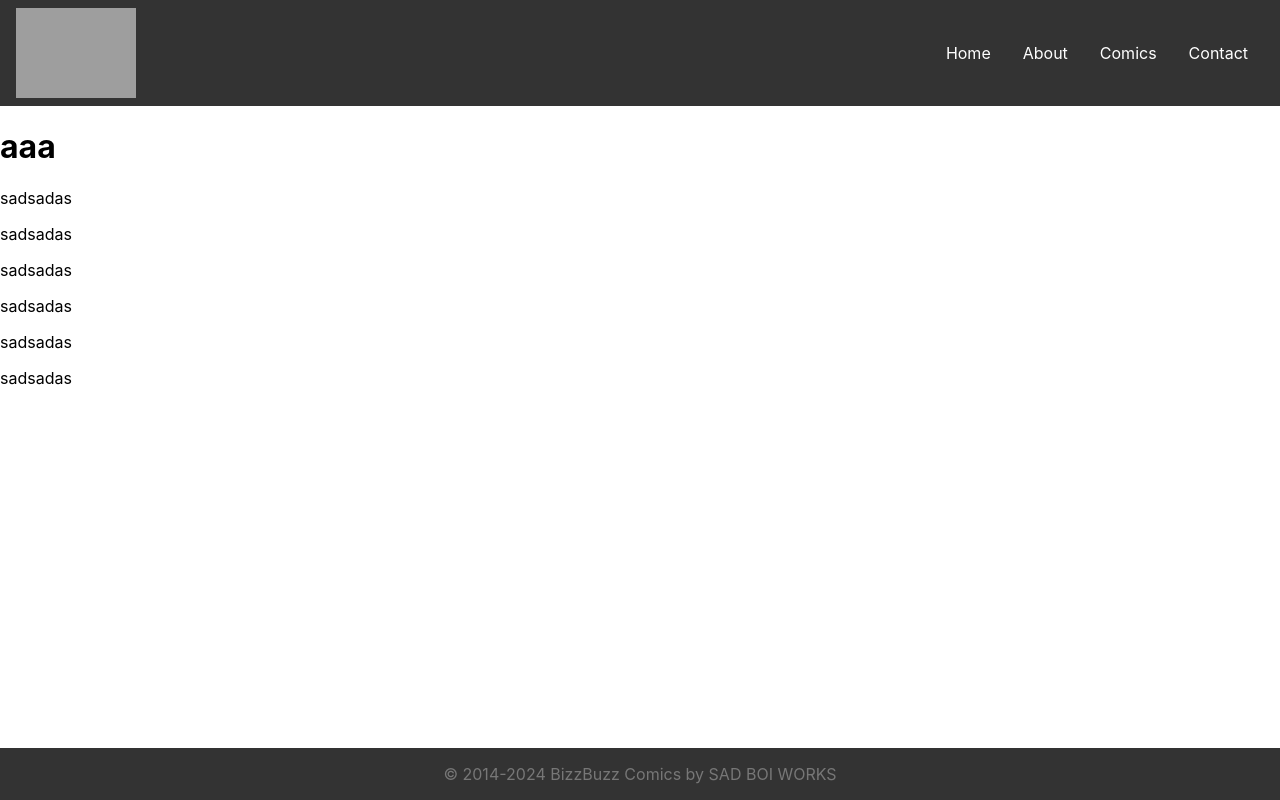
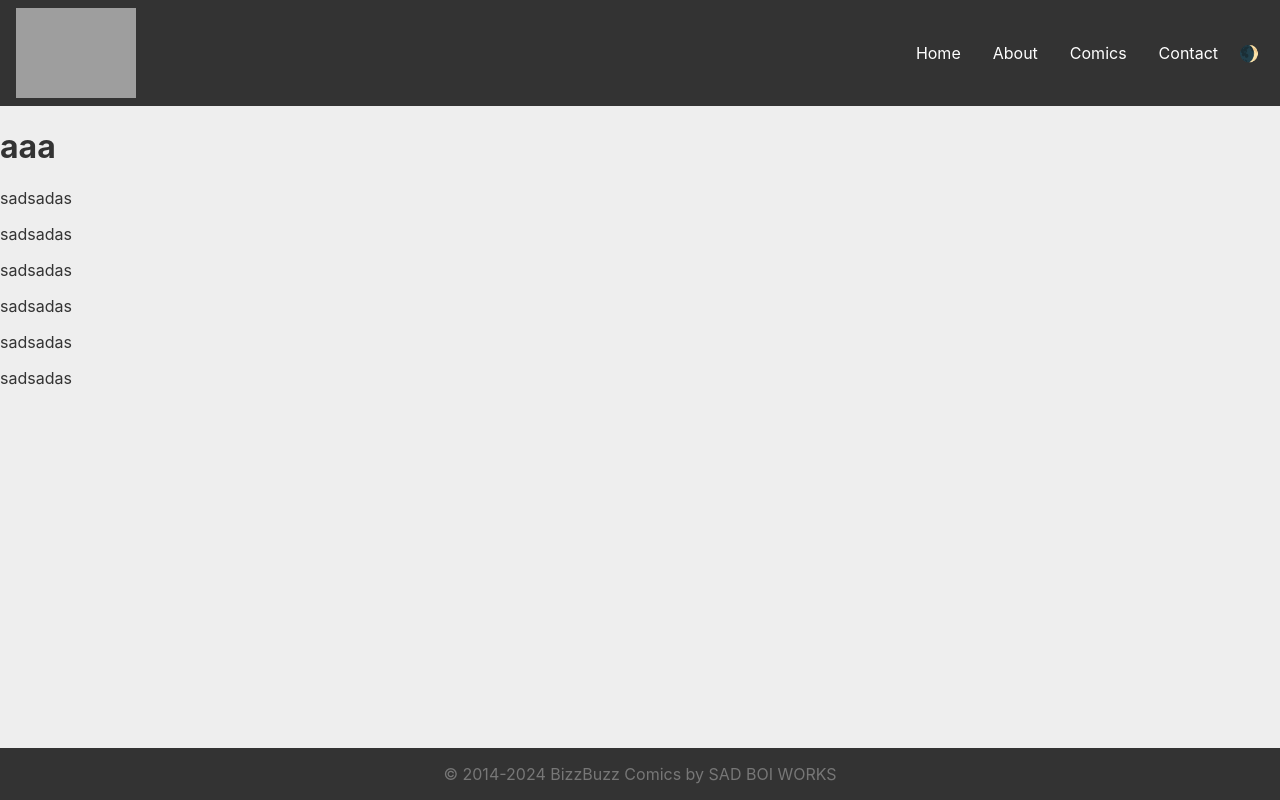
Before and after one commit to imehesz/BizzBuzzComics, a React (Create React App) app: page / in a window 1280 px wide. Built offline with nearby package versions, Linux system fonts and the light colour scheme; no server answers; grey boxes are pictures that could not be loaded.

Commit message:
Added light mode dark mode toggle

```diff
--- a/src/App.scss
+++ b/src/App.scss
@@ -1,3 +1,23 @@
+@import './_variables.scss';
+
+body {
+    background-color: $lightestColor;
+    color: $darkestColor;
+    transition: background-color 0.3s, color 0.3s; // Smooth transition for theme change
+}
+
+// Light theme styles
+body.light {
+    background-color: $lightestColor;
+    color: $darkestColor;
+}
+
+// Dark theme styles
+body.dark {
+    background-color: $darkestColor;
+    color: $lightestColor;
+}
+
 .App {
   text-align: center;
 }
--- a/src/_variables.scss
+++ b/src/_variables.scss
@@ -6,3 +6,6 @@ $breakpoint-lg: 992px;
 $breakpoint-xl: 1200px;
 
 $max-content-width: 960px;
+
+$darkestColor: #333;
+$lightestColor: #eee;
--- a/src/components/Header/Header.js
+++ b/src/components/Header/Header.js
@@ -1,9 +1,26 @@
-import React, { useState } from 'react';
+import React, { useState, useEffect } from 'react';
 import './Header.scss'; // Importing the CSS for the Header
 import { Link } from 'react-router-dom'
 
 function Header() {
-  const [isNavExpanded, setIsNavExpanded] = useState(false);
+    const [isNavExpanded, setIsNavExpanded] = useState(false);
+
+    const [theme, setTheme] = useState('light');
+
+    useEffect(() => {
+        // Check for saved theme in local storage or default to 'light'
+        const savedTheme = localStorage.getItem('theme') || 'light';
+        setTheme(savedTheme);
+        document.body.className = savedTheme; // Apply the class to the body
+    }, []);
+
+    const toggleTheme = () => {
+        const newTheme = theme === 'light' ? 'dark' : 'light';
+        setTheme(newTheme);
+        localStorage.setItem('theme', newTheme); // Save new theme in local storage
+        document.body.className = newTheme; // Apply the class to the body
+    };
+
 
   return (
     <header className="header">
@@ -22,6 +39,7 @@ function Header() {
         <Link to="/about">About</Link>
         <Link to="/comics">Comics</Link>
         <a href="#contact">Contact</a>
+        <div onClick={toggleTheme} className='theme-toggle'>{theme === 'light' ? '\u{1F312}' : '\u{2600}'}</div>
       </nav>
     </header>
   );
--- a/src/components/Header/Header.scss
+++ b/src/components/Header/Header.scss
@@ -1,5 +1,6 @@
 /* Header.css */
 @import '../../_variables.scss';
+
 
 .header {
     display: flex;
@@ -35,6 +36,11 @@
     border: none;
     color: white;
     font-size: 2rem;
+}
+
+.theme-toggle {
+    width: 30px;
+    text-align: center;
 }
 
 /* Responsive styles */
@@ -83,4 +89,5 @@
     .hamburger {
         display: none;
     }
+
 }
--- a/src/components/Pages/Comic/Comic.scss
+++ b/src/components/Pages/Comic/Comic.scss
@@ -57,9 +57,22 @@
   }
 }
 
+.dark .episode-card {
+    .episode-order-id {
+        color: $darkestColor;
+    }
+}
+
 // Responsive styling if needed
 @media (min-width: $breakpoint-md) {
   .episodes-list {
     // Adjustments for medium screens and up
   }
 }
+
+
+@media (max-width: $breakpoint-sm) {
+    .episodes-list .episode-icon {
+        display: none;
+    }
+}
--- a/src/components/Pages/Comics/Comics.scss
+++ b/src/components/Pages/Comics/Comics.scss
@@ -16,6 +16,10 @@
   border: 1px solid #ddd;
   border-radius: 4px;
   overflow: hidden;
+}
+
+.dark .comic-card {
+    color: $darkestColor;
 }
 
 .comic-image {
```
